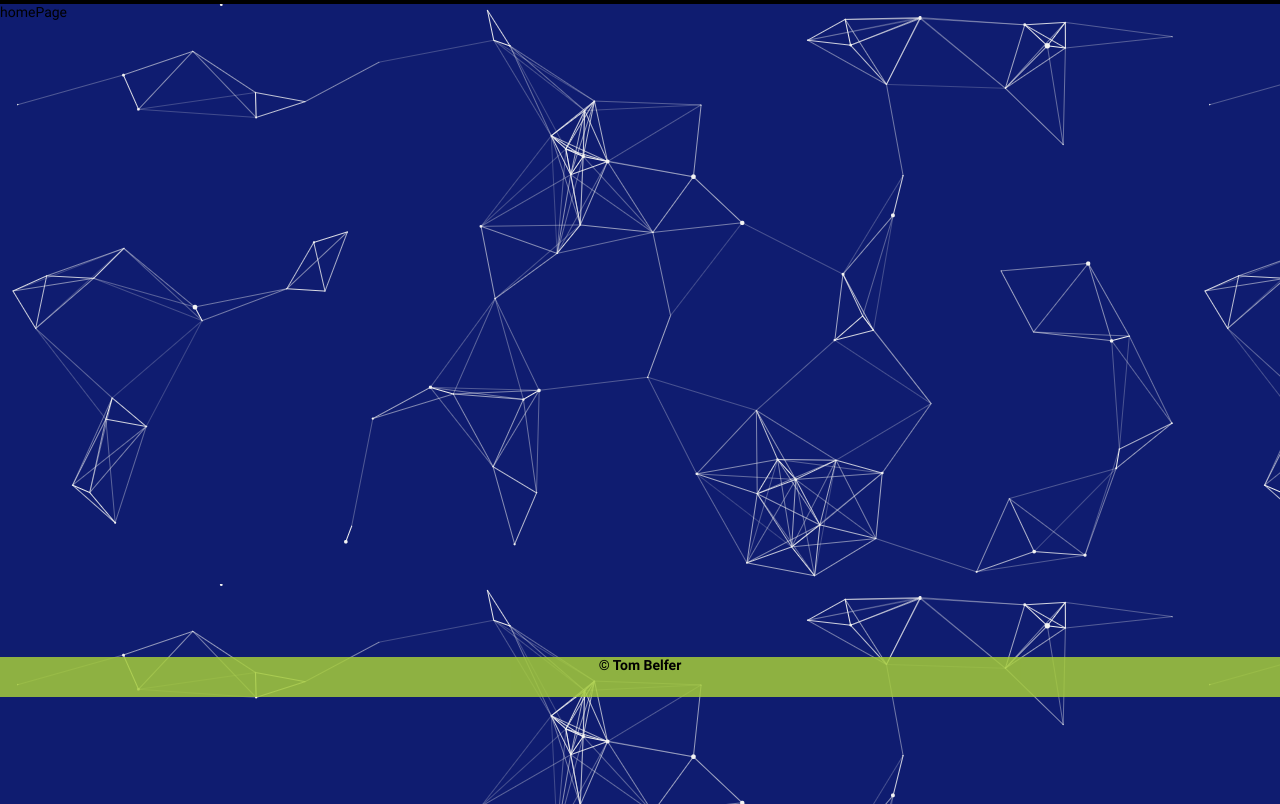
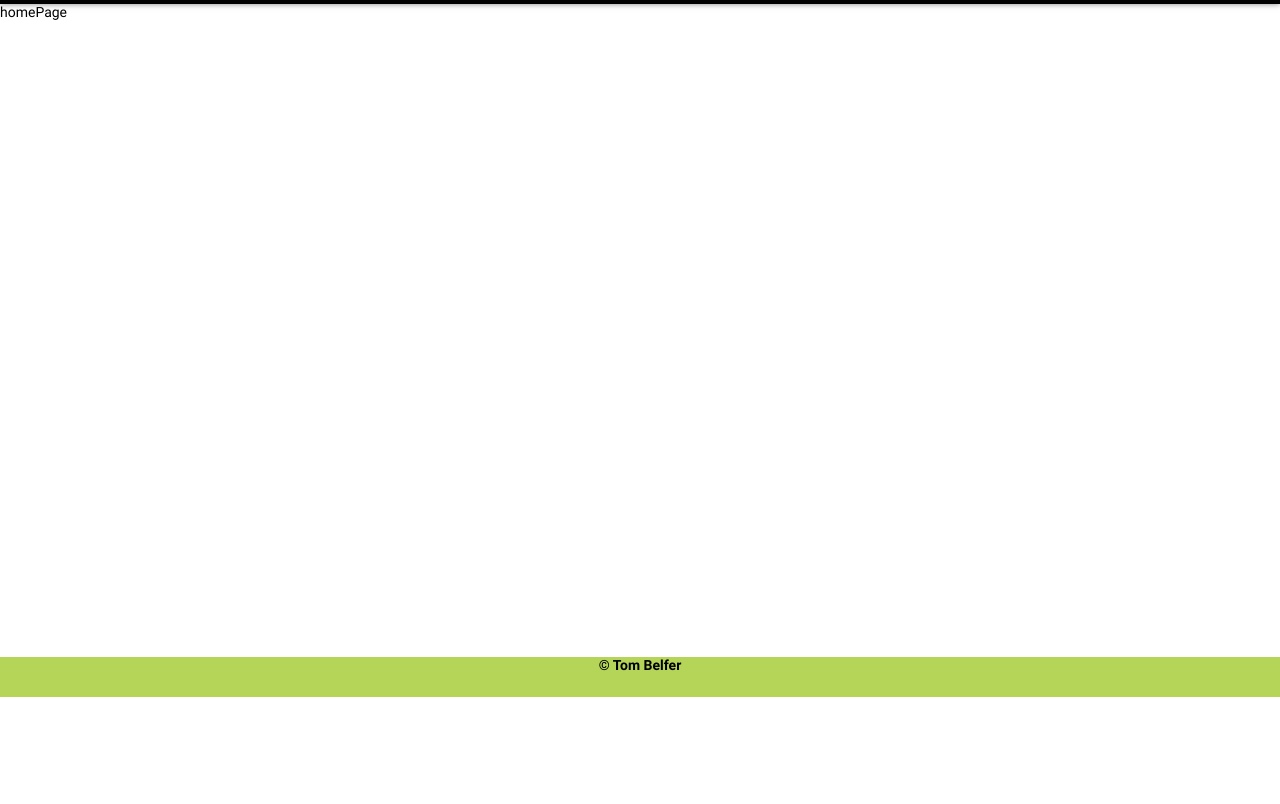
Before and after one commit to Tombelfer/appSus, a plain HTML site: page index.html in a window 1280 px wide. Shown: the part 103-907 px from the top of the page. Drawn offline with Linux system fonts and the light colour scheme.

Commit message:
Update main.css

```diff
--- a/css/main.css
+++ b/css/main.css
@@ -107,11 +107,6 @@ a:hover {
 }
 
 /* HOME PAGE */
-.home-page{
-    background-image: url('/img/apps/cool-background.png');
-}
-.home-page img{
-}
 /* EMAIL APP */
 
 .email-app {
```
